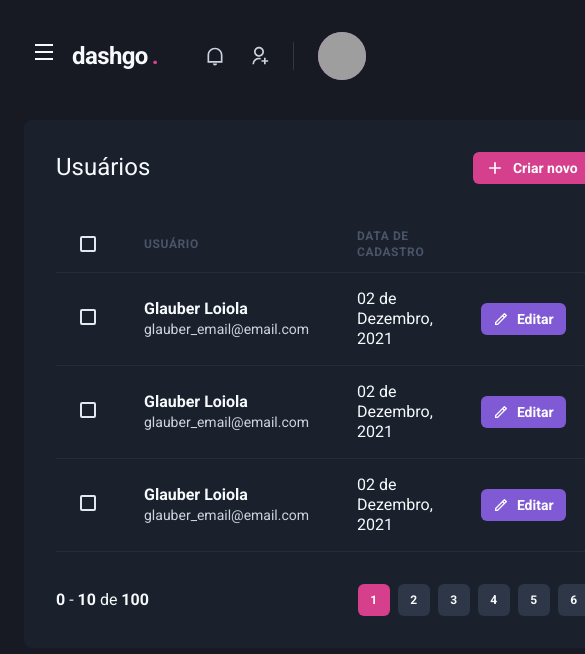
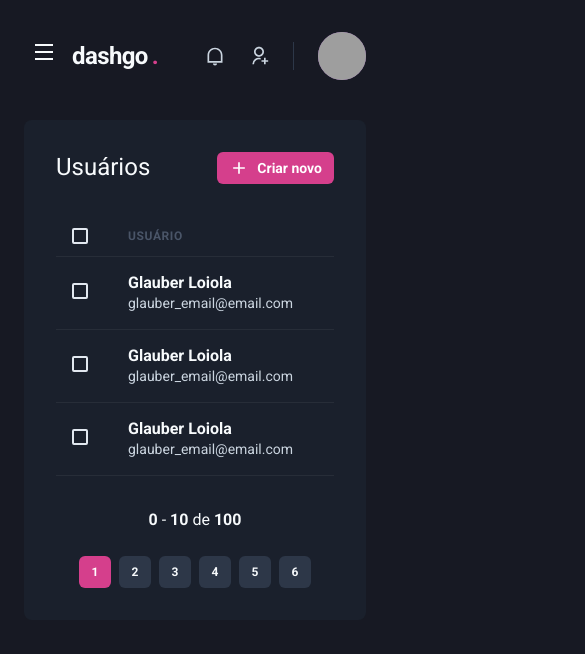
Before and after one commit to GL-19/ignite-react-aula04-dashgo-, a Next.js app: page /users in a window 390 px wide. Shown: the top 654 px of the page, 585 px wide, since content can reach past the window. Built offline with nearby package versions, Linux system fonts and the light colour scheme; grey boxes are pictures that could not be loaded.

Commit message:
Adicionada responsividade às páginas da aplicação

```diff
--- a/src/components/Pagination/index.tsx
+++ b/src/components/Pagination/index.tsx
@@ -3,7 +3,13 @@
 
 export function Pagination() {
 	return (
-		<Stack direction="row" spacing="6" mt="8" justify="space-between" align="center">
+		<Stack
+			direction={["column", "row"]}
+			spacing="6"
+			mt="8"
+			justify="space-between"
+			align="center"
+		>
 			<Box>
 				<strong>0</strong> - <strong>10</strong> de <strong>100</strong>
 			</Box>
--- a/src/pages/dashboard.tsx
+++ b/src/pages/dashboard.tsx
@@ -67,13 +67,13 @@
 				<Sidebar />
 
 				<SimpleGrid flex="1" gap="4" minChildWidth="320px" alignItems="flex-start">
-					<Box p="8" pb="4" bg="gray.800" borderRadius={8}>
+					<Box p={["6", "8"]} pb="4" bg="gray.800" borderRadius={8}>
 						<Text fontSize="lg" mb="4">
 							Inscritos da semana
 						</Text>
 						<Chart options={options} series={series} type="area" height={160} />
 					</Box>
-					<Box p="8" pb="4" bg="gray.800" borderRadius={8}>
+					<Box p={["6", "8"]} pb="4" bg="gray.800" borderRadius={8}>
 						<Text fontSize="lg" mb="4">
 							Taxa de abertura
 						</Text>
--- a/src/pages/users/index.tsx
+++ b/src/pages/users/index.tsx
@@ -12,6 +12,7 @@
 	Th,
 	Td,
 	Checkbox,
+	useBreakpointValue,
 } from "@chakra-ui/react";
 import { RiAddLine, RiPencilLine } from "react-icons/ri";
 import { Header } from "../../components/Header";
@@ -19,6 +20,11 @@
 import { Sidebar } from "../../components/Sidebar";
 
 export default function UserList() {
+	const isWideVersion = useBreakpointValue({
+		base: false,
+		md: true,
+	});
+
 	return (
 		<Box>
 			<Header />
@@ -46,17 +52,17 @@
 					<Table colorScheme="whiteAlpha">
 						<Thead>
 							<Tr>
-								<Th px="6" width="8" color="gray.300">
+								<Th px={["4", "4", "6"]} width="8" color="gray.300">
 									<Checkbox colorScheme="pink" />
 								</Th>
 								<Th>Usuário</Th>
-								<Th>Data de cadastro</Th>
-								<Th width="8"></Th>
+								{isWideVersion && <Th>Data de cadastro</Th>}
+								{isWideVersion && <Th width="8"></Th>}
 							</Tr>
 						</Thead>
 						<Tbody>
 							<Tr>
-								<Td px="6">
+								<Td px={["4", "4", "6"]}>
 									<Checkbox colorScheme="pink" />
 								</Td>
 								<Td>
@@ -67,7 +73,8 @@
 										</Text>
 									</Box>
 								</Td>
-								<Td>02 de Dezembro, 2021</Td>
+								{isWideVersion && <Td>02 de Dezembro, 2021</Td>}
+								{isWideVersion && (
 									<Td>
 										<Button
 											as="a"
@@ -79,9 +86,10 @@
 											Editar
 										</Button>
 									</Td>
+								)}
 							</Tr>
 							<Tr>
-								<Td px="6">
+								<Td px={["4", "4", "6"]}>
 									<Checkbox colorScheme="pink" />
 								</Td>
 								<Td>
@@ -92,7 +100,8 @@
 										</Text>
 									</Box>
 								</Td>
-								<Td>02 de Dezembro, 2021</Td>
+								{isWideVersion && <Td>02 de Dezembro, 2021</Td>}
+								{isWideVersion && (
 									<Td>
 										<Button
 											as="a"
@@ -104,9 +113,10 @@
 											Editar
 										</Button>
 									</Td>
+								)}
 							</Tr>
 							<Tr>
-								<Td px="6">
+								<Td px={["4", "4", "6"]}>
 									<Checkbox colorScheme="pink" />
 								</Td>
 								<Td>
@@ -117,7 +127,8 @@
 										</Text>
 									</Box>
 								</Td>
-								<Td>02 de Dezembro, 2021</Td>
+								{isWideVersion && <Td>02 de Dezembro, 2021</Td>}
+								{isWideVersion && (
 									<Td>
 										<Button
 											as="a"
@@ -129,6 +140,7 @@
 											Editar
 										</Button>
 									</Td>
+								)}
 							</Tr>
 						</Tbody>
 					</Table>
```
Also changed, not shown: src/pages/users/create.tsx (+4 -4 lines). Lines whose indentation alone changed are shown as unchanged.
